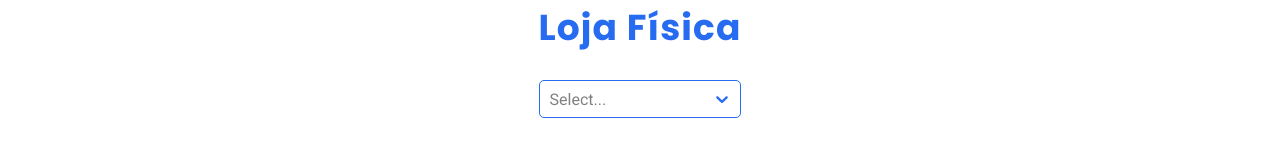
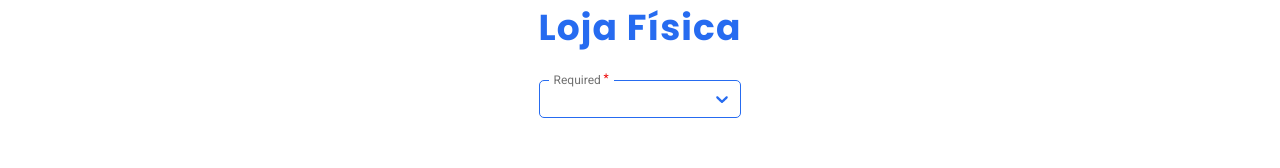
Before and after one commit to leonardobl/form-front, a React (Create React App) app: page /agendamento/domicilio in a window 1280 px wide. Shown: the part 308-476 px from the top of the page. Built offline with nearby package versions, Linux system fonts and the light colour scheme.

Commit message:
fix select

```diff
--- a/src/components/Atoms/SimpleSelect/index.tsx
+++ b/src/components/Atoms/Selects/SimpleSelect/index.tsx
@@ -1,5 +1,5 @@
 import React, { useState } from "react";
-import * as S from "./styles";
+import * as S from "../styles";
 import Select, {
   GroupBase,
   InputActionMeta,
@@ -18,7 +18,12 @@ export function SimpleSelect<
 >(props: Props<Option, IsMulti, Group> & ISelectProps) {
   return (
     <S.Container $isLabel={!!props.label}>
-      {props.label && <S.Label>{props.label}</S.Label>}
+      {props.label && (
+        <S.Label>
+          {props.label}{" "}
+          <S.Required $isRequired={!!props.required}>*</S.Required>
+        </S.Label>
+      )}
       <Select {...props} theme={(theme) => ({ ...theme, borderRadius: 5 })} />
     </S.Container>
   );
--- a/src/components/Atoms/SimpleSelect/styles.ts
+++ b/src/components/Atoms/Selects/styles.ts
@@ -44,3 +44,14 @@ export const Label = styled.label`
   font-weight: 400;
   line-height: 16px;
 `;
+
+export const Required = styled.p<{ $isRequired: boolean }>`
+  color: rgba(237, 0, 0, 1);
+  position: absolute;
+  padding-right: 5px;
+  background-color: #fff;
+  z-index: 1;
+  top: 0;
+  right: -8px;
+  display: ${({ $isRequired }) => ($isRequired ? "block" : "none")};
+`;
--- a/src/components/Templates/PhysicalTemplate/index.tsx
+++ b/src/components/Templates/PhysicalTemplate/index.tsx
@@ -1,6 +1,6 @@
 import React from "react";
 import * as S from "./styles";
-import { SimpleSelect } from "../../Atoms/SimpleSelect";
+import { SimpleSelect } from "../../Atoms/Selects/SimpleSelect";
 
 const opt = [
   {
@@ -18,7 +18,7 @@ export const PhysicalTemplate = () => {
     <S.Container>
       <S.Content>
         <S.Title>Loja Física</S.Title>
-        <SimpleSelect isClearable options={opt} />
+        <SimpleSelect required isClearable options={opt} label="Required" />
       </S.Content>
     </S.Container>
   );
--- a/src/components/Templates/PhysicalTemplate/styles.ts
+++ b/src/components/Templates/PhysicalTemplate/styles.ts
@@ -7,6 +7,7 @@ export const Container = styled.div`
 export const Content = styled.div`
   width: max-content;
   margin: 0 auto;
+  /* background-color: #266bf0; */
 
   /* div {
     width: 400px;
```
